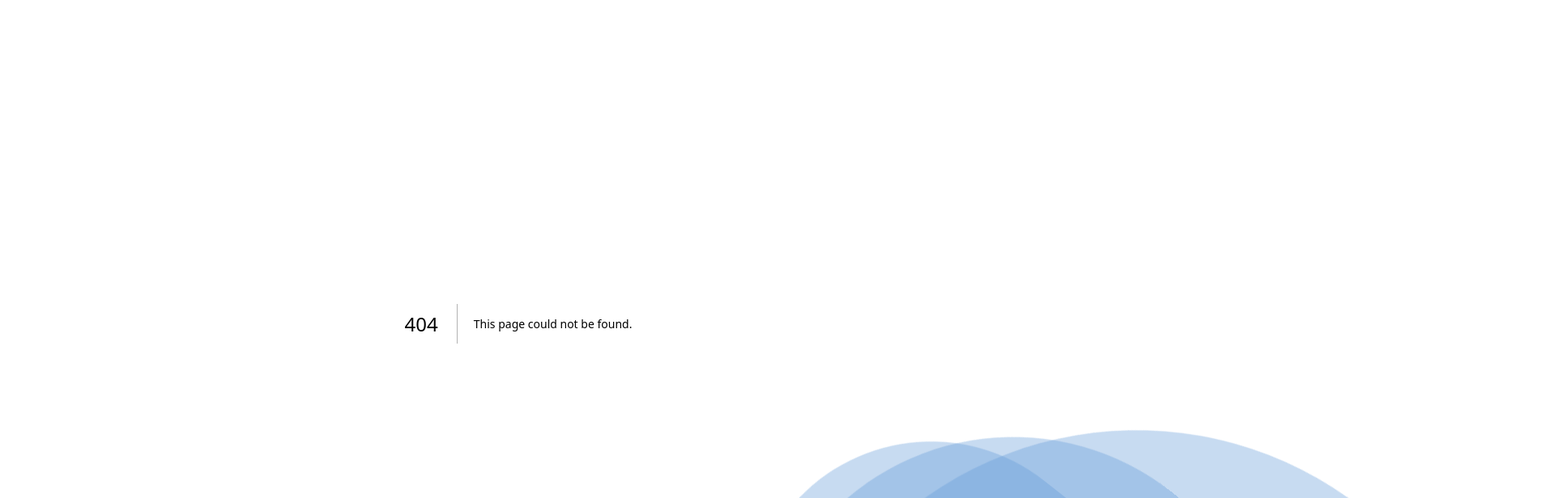
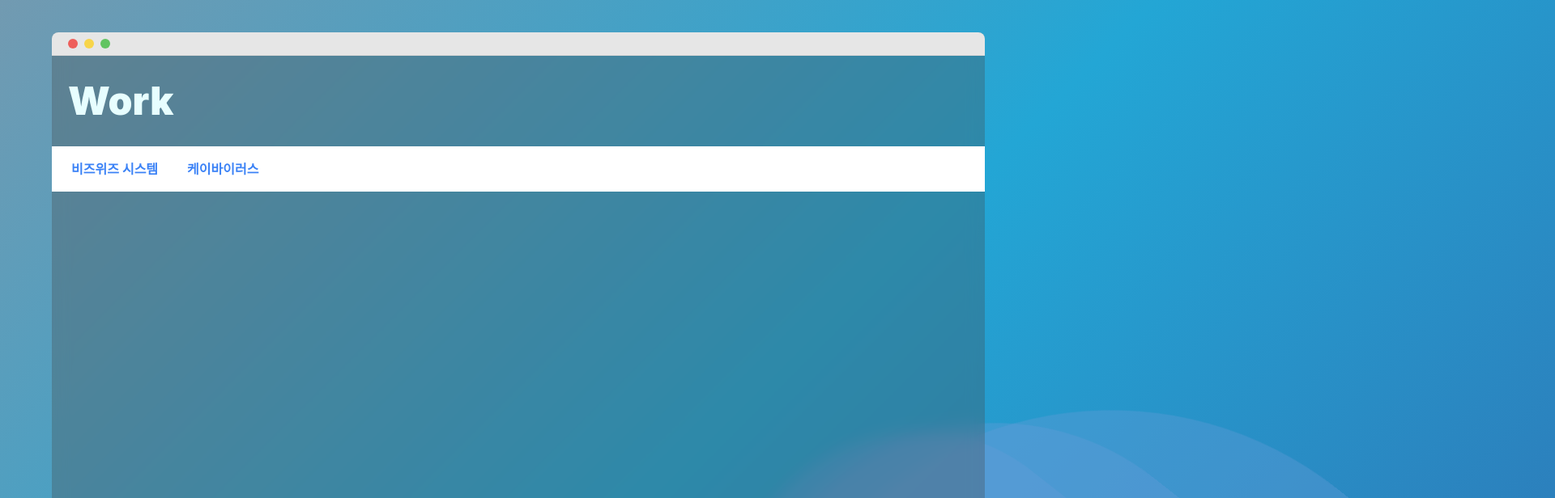
Before and after one commit to cpt4567/next-portfolio, a Next.js app: page /work/1 in a window 1280 px wide. Before the commit this address had no page. Shown: the top 616 px of the page at 81% size, 1920 px wide, since content can reach past the window. Built offline with nearby package versions, Linux system fonts and the light colour scheme.

Commit message:
work slug 작업

```diff
--- a/src/app/hook/useStore.tsx
+++ b/src/app/hook/useStore.tsx
@@ -1,5 +1,5 @@
 import { proxy } from 'valtio';
 import { useProxy } from 'valtio/utils';
 
-const store = proxy({ open: false, isPousing: false });
+const store = proxy({ open: false });
 export const useStore = () => useProxy(store);
--- a/src/app/skill/[slug]/page.tsx
+++ /dev/null
@@ -1,37 +0,0 @@
-import Button from '@/components/button/button';
-import { skills } from '@/util/skill';
-import Link from 'next/link';
-
-interface Props {
-  params: { slug: string };
-  searchParams: {};
-}
-export default function Page({ params }: Props) {
-  const { slug } = params;
-
-  return (
-    <div className="flex flex-col justify-around h-full">
-      <div className="section h-4/12" style={{ background: 'rgba(240, 242, 244, 0.9)' }}>
-        <div className="font-bold text-xl mb-2">{skills[slug].title}</div>
-        <div className="font-bold h-6/12">
-          <p className="text-gray-700 text-base">{skills[slug].content}</p>
-        </div>
-      </div>
-
-      <div className="flex flex-row justify-around ">
-        <Link href={'/skill/js'}>
-          <Button># java script</Button>
-        </Link>
-        <Link href={'/skill/react'}>
-          <Button># React</Button>
-        </Link>
-        <Link href={'/skill/rn'}>
-          <Button># React Naitve</Button>
-        </Link>
-        <Link href={'/skill/next'}>
-          <Button># Next js</Button>
-        </Link>
-      </div>
-    </div>
-  );
-}
--- a/src/app/skill/hook/useIndex.tsx
+++ b/src/app/skill/hook/useIndex.tsx
@@ -6,7 +6,7 @@ import { IndexContext } from '../context/index-context';
 export default function useIndex() {
   const context = useContext(IndexContext);
   if (context === undefined) {
-    throw new Error('useCounter must be used within a CounterProvider');
+    throw new Error('useIndex Error');
   }
   return context;
 }
--- /dev/null
+++ b/src/app/work/[slug]/page.tsx
@@ -0,0 +1,41 @@
+import Link from 'next/link';
+interface Props {
+  params: { slug: string };
+  searchParams: {};
+}
+export default function Page({ params }: Props) {
+  const { slug } = params;
+
+  return (
+    <div className="flex flex-col h-full">
+      <div className=" bg-white w-full px-2 py-2">
+        <ul className="flex ">
+          <li className="-mb-px mr-1">
+            <Link
+              href={'/work/bs'}
+              className={`bg-white inline-block py-2 px-4 font-semibold ${
+                slug === 'bs'
+                  ? 'border-l border-t border-r text-blue-700'
+                  : 'text-blue-500 hover:text-blue-800'
+              }`}
+            >
+              비즈위즈 시스템
+            </Link>
+          </li>
+          <li className="mr-1">
+            <Link
+              href={'/work/kv'}
+              className={`bg-white inline-block py-2 px-4  font-semibold ${
+                slug === 'kv'
+                  ? 'border-l border-t border-r text-blue-700'
+                  : 'text-blue-500 hover:text-blue-800'
+              }`}
+            >
+              케이바이러스
+            </Link>
+          </li>
+        </ul>
+      </div>
+    </div>
+  );
+}
--- a/src/app/work/page.tsx
+++ /dev/null
@@ -1,8 +0,0 @@
-export default function Page() {
-  return (
-    <div className="flex flex-row overflow-scroll">
-      <div className="w-6/12 bg-white">비즈위즈 시스템 </div>
-      <div className="w-6/12 bg-white">케이바이러스연구소</div>
-    </div>
-  );
-}
--- a/src/components/navigation/navigation.tsx
+++ b/src/components/navigation/navigation.tsx
@@ -32,7 +32,7 @@ export default function NavigationComponent() {
           </li>
           <li>
             <span>work</span>
-            <Link href={'/work'}>
+            <Link href={'/work/bs'}>
               <WorkIcon />
             </Link>
           </li>
```
Also changed, not shown: src/app/info/components/excel-ui.tsx (renamed from src/app/info/_components/excel-ui.tsx), src/app/info/components/styles.module.css (renamed from src/app/info/_components/styles.module.css).
